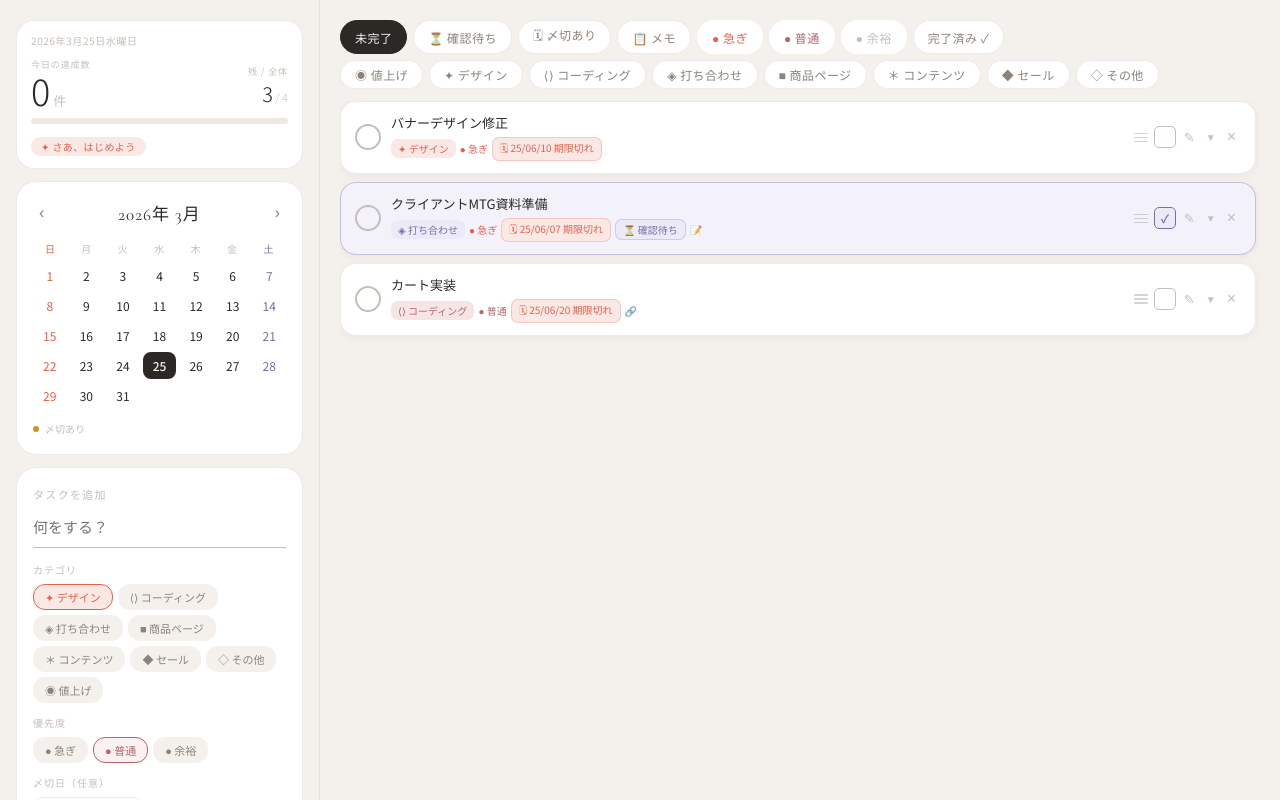
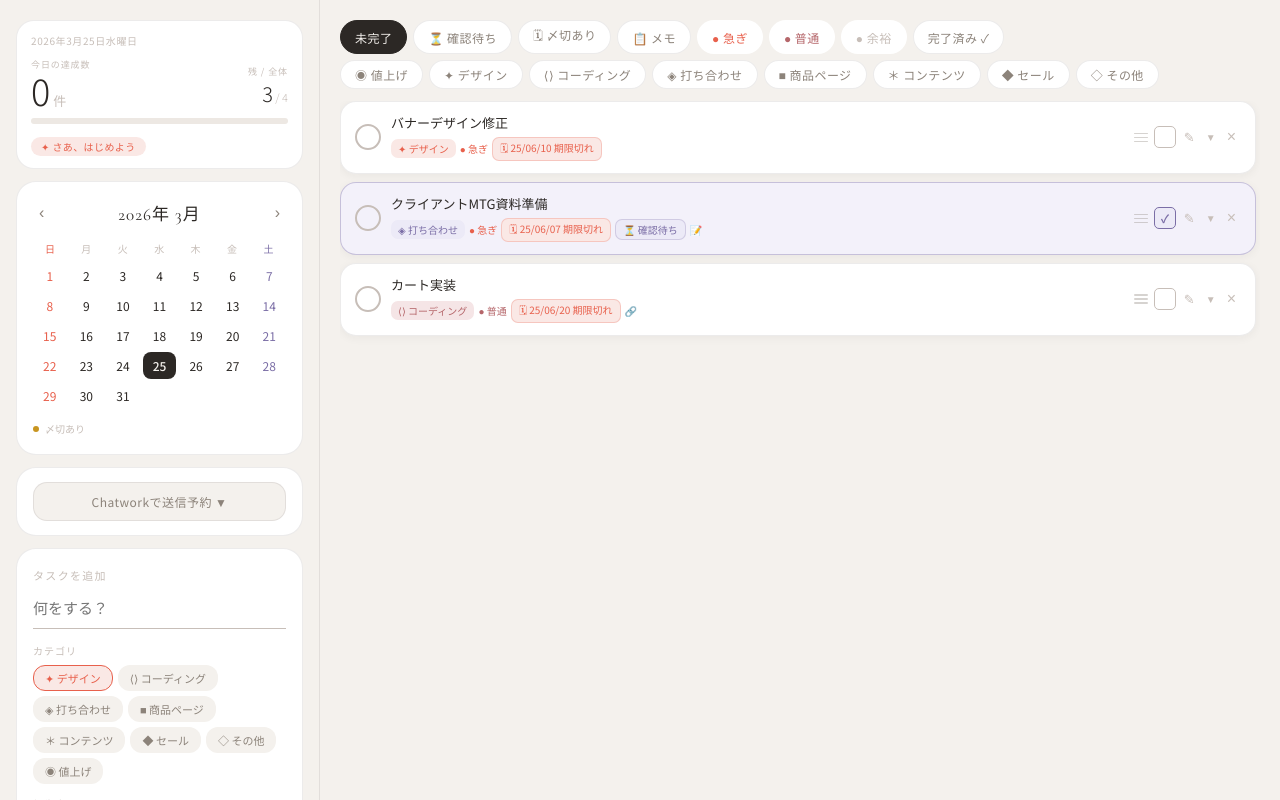
Before and after one commit to mariu-jpg/laughing-octo-system, a React (Vite) app: page / in a window 1280 px wide. Built offline with nearby package versions, Linux system fonts and the light colour scheme.

Commit message:
Update App.jsx

```diff
--- a/src/App.jsx
+++ b/src/App.jsx
@@ -937,12 +937,13 @@ function ChatworkReminderForm() {
     }
   };
 
-  return (
-    <div style={{
-      marginTop:12,
-      paddingTop:12,
-      borderTop:`1px solid ${P.border}`,
-    }}>
+return (
+  <div style={{
+    background:P.surface,
+    borderRadius:20,
+    border:`1px solid ${P.border}`,
+    padding:"14px 16px",
+  }}>
       <button
         type="button"
         onClick={() => setOpen(v => !v)}
@@ -1193,7 +1194,6 @@ function AddTaskForm({ onAdd }) {
   transition:"opacity .15s, transform .1s",
 }}>追加する ＋</button>
 
-<ChatworkReminderForm />
     </div>
   );
 }
@@ -1581,6 +1581,9 @@ export default function App() {
 
           {/* calendar */}
           <MiniCalendar tasks={tasks} />
+
+        {/* chatwork reminder */}
+          <ChatworkReminderForm />
 
           {/* add form */}
           <AddTaskForm onAdd={addTask} />
```
